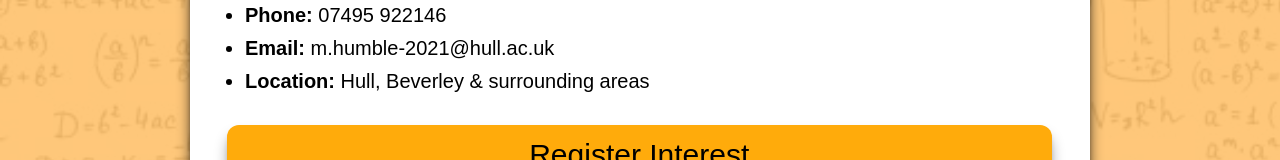
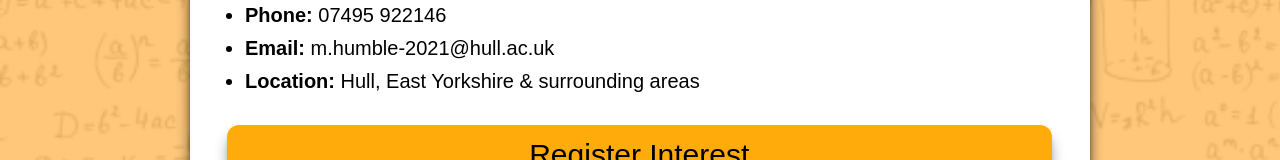
Before and after one commit to MattyH29/Tutor-Website, a plain HTML site: page index.html in a window 1280 px wide. Shown: the part 1164-1324 px from the top of the page. Drawn offline with Linux system fonts and the light colour scheme.

Commit message:
Update index.html

```diff
--- a/index.html
+++ b/index.html
@@ -90,7 +90,7 @@
             <ul>
                 <li><b>Phone:</b> 07495 922146</li>
                 <li><b>Email:</b> m.humble-2021@hull.ac.uk</li>
-                <li><b>Location:</b> Hull, Beverley & surrounding areas</li>
+                <li><b>Location:</b> Hull, East Yorkshire & surrounding areas</li>
             </ul>
             <div class="button">
                 <a href="mailto:m.humble-2021@hull.ac.uk"><button>Register Interest</button></a>
```
